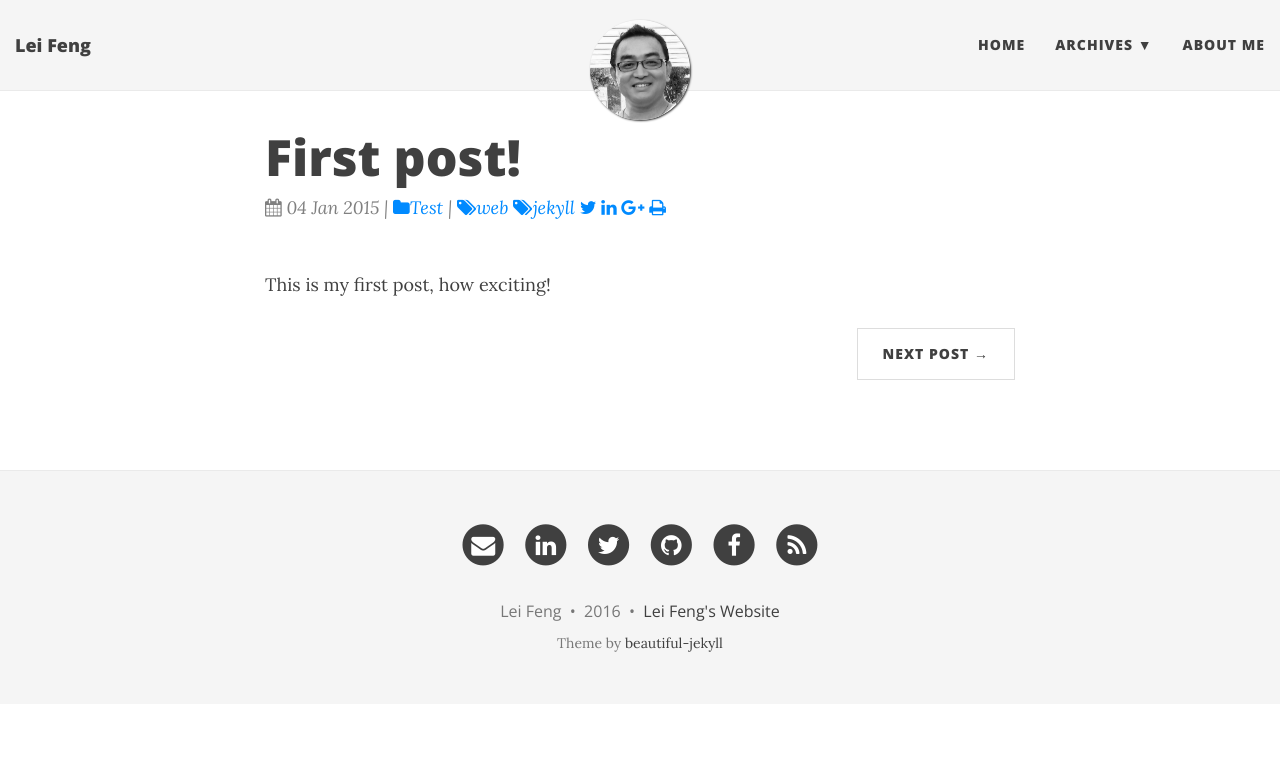
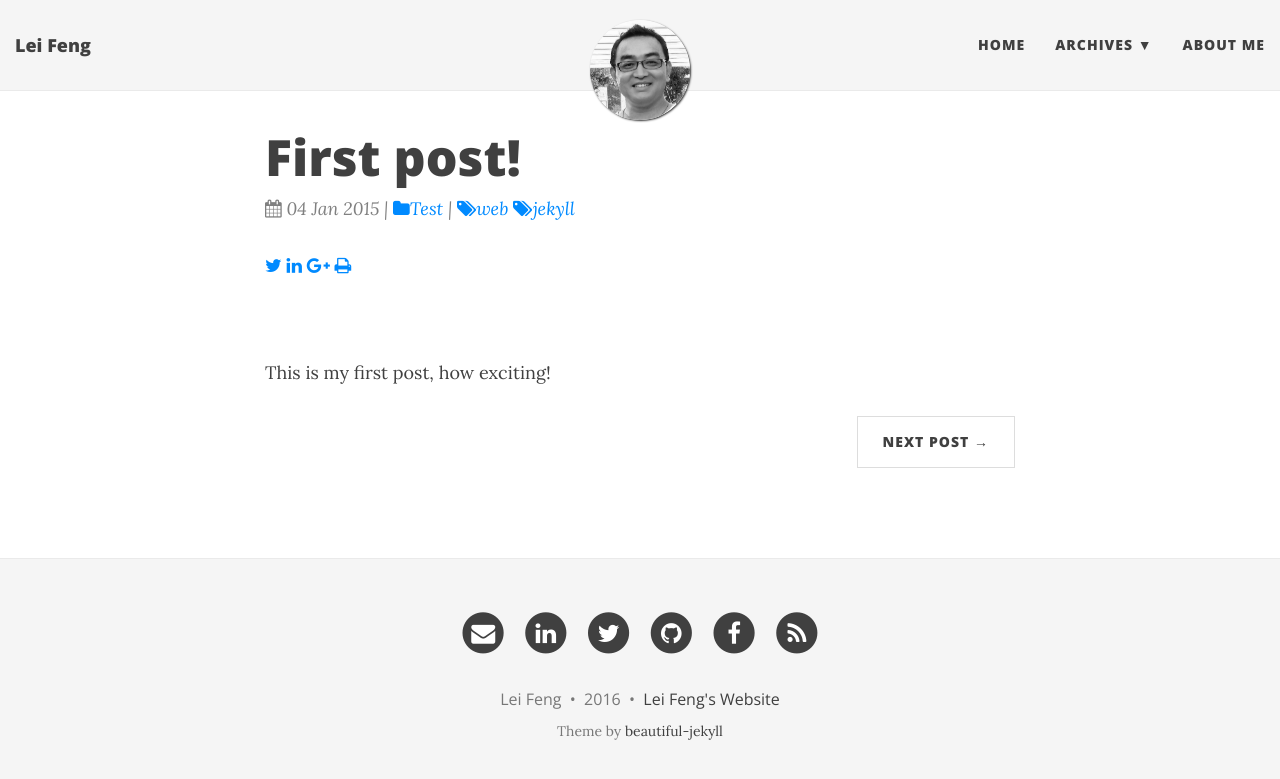
Before and after one commit to stonefl/stonefl.github.io, a Jekyll site: the page built from _posts/2015-01-04-first-post.md, in a window 1280 px wide. Shown: the top 779 px of the page. Built offline with Jekyll 4.4.1, drawn with Linux system fonts in a browser that asks for light colours; nearby versions of some CDN libraries; comment, search, counter and statistics services are not loaded.

Commit message:
Update page-meta-info.html

```diff
--- a/_includes/page-meta-info.html
+++ b/_includes/page-meta-info.html
@@ -1,4 +1,4 @@
-<span class="post-meta">
+<p class="post-meta">
 
   <i class="fa fa-calendar" aria-hidden="true" title="Date published"></i> {{ page.date | date_to_string }}
 
@@ -15,13 +15,13 @@
        <a href="{{ site.tag_page | prepend: site.baseurl }}#{{ tag | slugify }}" class="post-tag"><i class="fa fa-tags" title="Post tags"></i>{{ tag }}</a>
     {% endfor %}
  {% endif %}
- </span>
+</p>
 
- <span class="social-icons">
+ <p class="social-icons">
    <!--twitter-->
    <a href="https://twitter.com/share?text={{ page.title }}&amp;url={{ site.url }}{{ page.url }}&amp;via={{ site.owner.twitter }}"  class="social-icons" target="_blank" title="Share on twitter"> <i class="fa fa-twitter meta"></i></a>
    <!--Linkedin-->
    <a href="https://www.linkedin.com/shareArticle?mini=true&amp;url={{ site.url }}{{ page.url }}"  class="social-icons" target="_blank" title="Share on LinkedIn"> <i class="fa fa-linkedin"></i></a>
    <a href="https://plus.google.com/share?url={{ site.url }}{{ page.url }}"  class="social-icons" target="_blank" title="Share on Google+"> <i class="fa fa-google-plus"></i></a>
    <a href="javascript:window.print()" class="social-icons" title="Printer friendly format"><i class="fa fa-print"></i></a>
-</span>
+</p>
```
